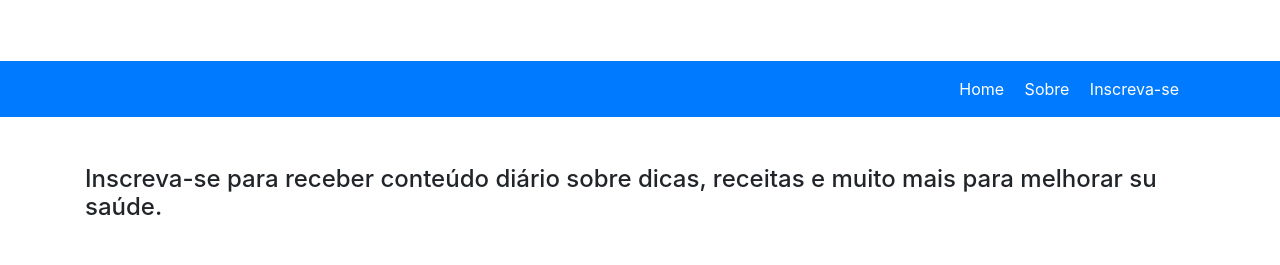
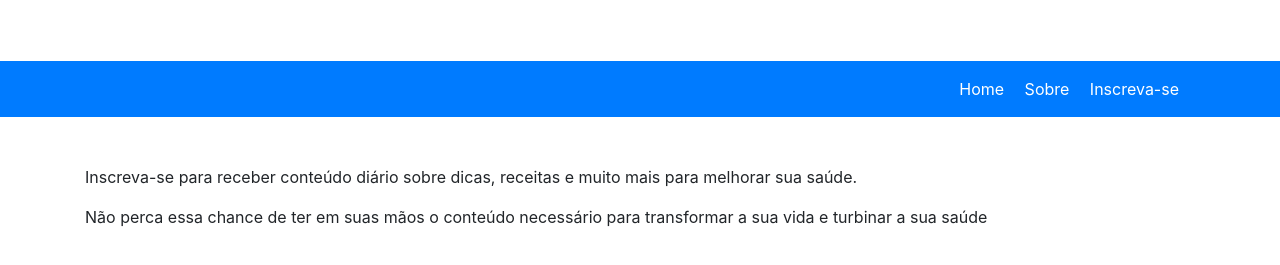
Before and after one commit to melhoresuasaude/melhoresuasaude.github.io, a plain HTML site: page inscreva-se.html in a window 1280 px wide. Shown: the part 117-382 px from the top of the page. Drawn offline with nearby package versions, Linux system fonts and the light colour scheme.

Commit message:
Update inscreva-se.html

```diff
--- a/inscreva-se.html
+++ b/inscreva-se.html
@@ -27,7 +27,8 @@
     </div>
 
     <div class="container">
-      <h4>Inscreva-se para receber conteúdo diário sobre dicas, receitas e muito mais para melhorar su saúde.</h4>
+      <p>Inscreva-se para receber conteúdo diário sobre dicas, receitas e muito mais para melhorar sua saúde.</p>
+      <p>Não perca essa chance de ter em suas mãos o conteúdo necessário para transformar a sua vida e turbinar a sua saúde</p>
     </div>
 
   </body>
```
